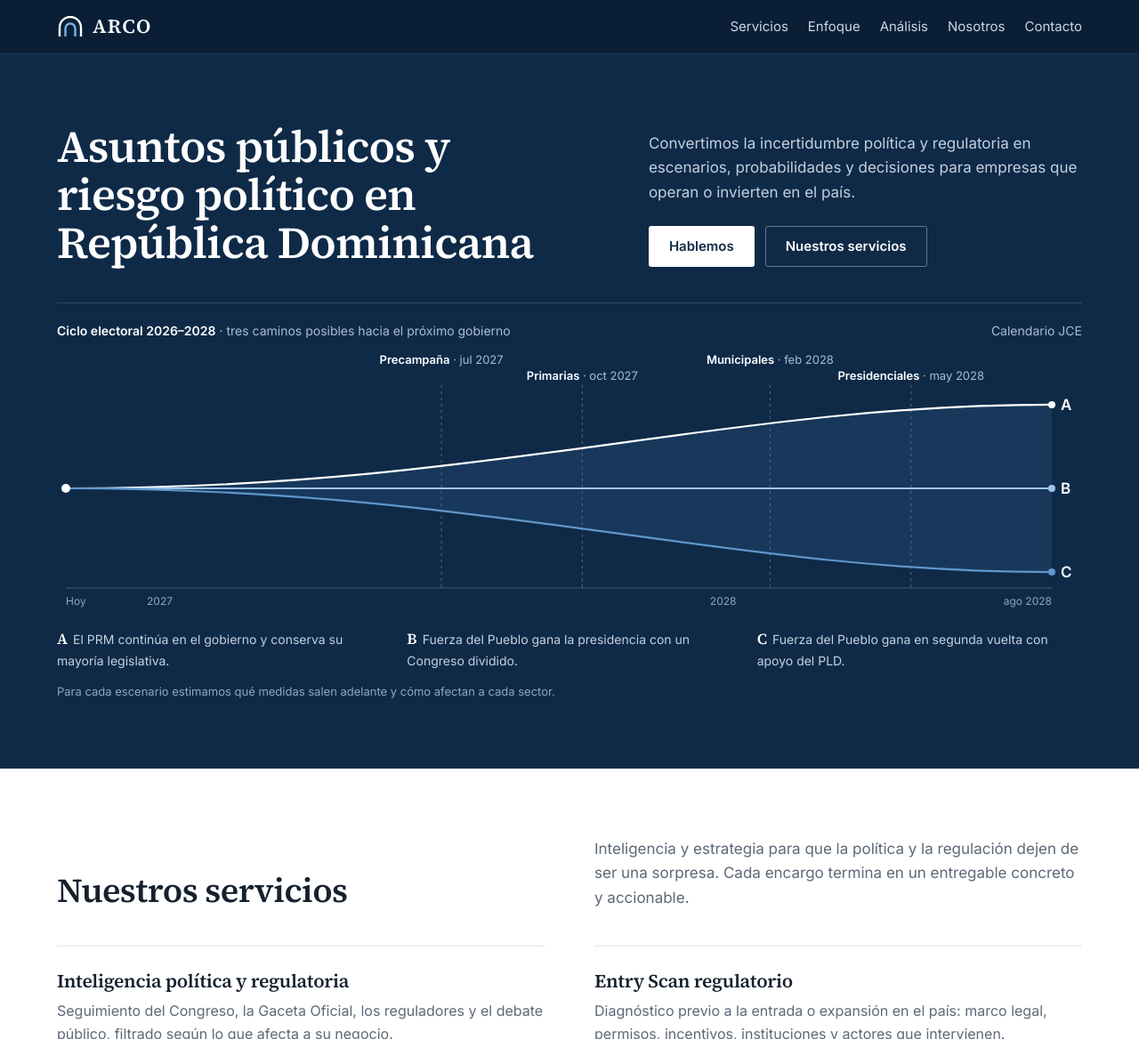
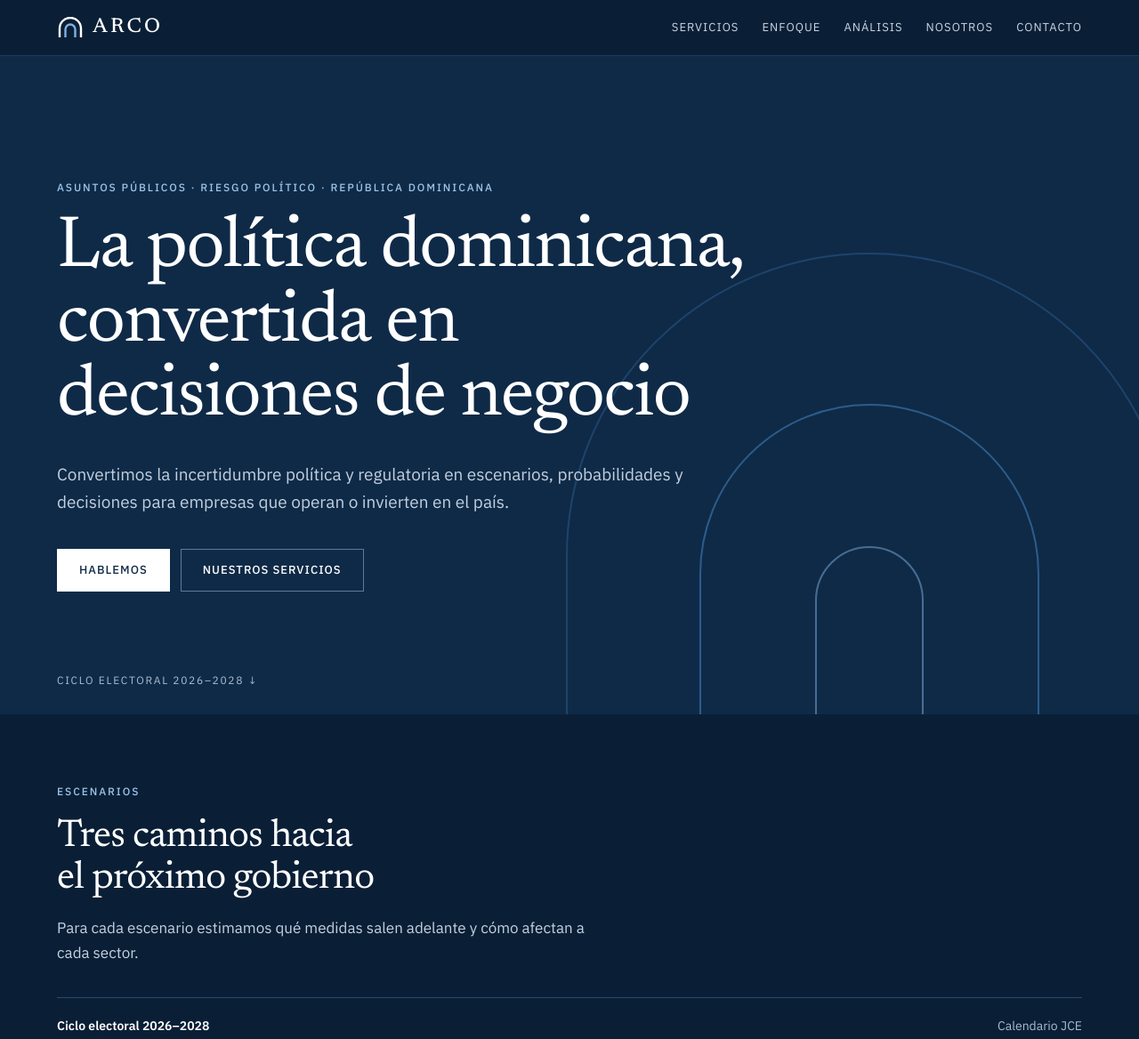
Before and after one commit to marcosmartinezhe-lgtm/arco-web, a plain HTML site: page index.html in a window 1280 px wide. Shown: the top 1168 px of the page at 89% size. Drawn offline with Linux system fonts and the light colour scheme.

Commit message:
Portada a pantalla completa, ciclo electoral en sección propia y nueva tipografía
Co-Authored-By: Claude Opus 5.5 <noreply@anthropic.com>
Claude-Session: https://claude.ai/code/session_0165DkB9PiNQZXa1CRHyZd4z

```diff
--- a/index.html
+++ b/index.html
@@ -7,7 +7,7 @@
 <meta name="description" content="ARCO: asuntos públicos, riesgo político y regulatorio en República Dominicana.">
 <link rel="preconnect" href="https://fonts.googleapis.com">
 <link rel="preconnect" href="https://fonts.gstatic.com" crossorigin>
-<link href="https://fonts.googleapis.com/css2?family=Source+Serif+4:opsz,wght@8..60,500;8..60,600&family=Inter:wght@400;500;600&display=swap" rel="stylesheet">
+<link href="https://fonts.googleapis.com/css2?family=Newsreader:opsz,wght@6..72,400;6..72,500&family=IBM+Plex+Sans:wght@400;500;600&display=swap" rel="stylesheet">
 <style>
 :root{color-scheme:light dark;
 --bg:light-dark(#ffffff,#0c1522);
@@ -23,39 +23,48 @@
 :root[data-theme=dark]{color-scheme:dark}
 *{box-sizing:border-box;min-width:0}
 html{scroll-behavior:smooth;scroll-padding-top:72px}
-body{margin:0;background:var(--bg);color:var(--ink);font:16px/1.6 Inter,system-ui,-apple-system,"Segoe UI",sans-serif;overflow-x:clip}
-h1,h2,h3{font-family:"Source Serif 4",Georgia,serif;font-weight:600;letter-spacing:-.015em;margin:0}
-h1{font-size:clamp(32px,4.4vw,50px);line-height:1.08;text-wrap:balance}
-h2{font-size:clamp(28px,3vw,38px);line-height:1.1;text-wrap:balance}
-h3{font-size:21px;line-height:1.25}
+body{margin:0;background:var(--bg);color:var(--ink);font:16px/1.65 "IBM Plex Sans",system-ui,-apple-system,"Segoe UI",sans-serif;overflow-x:clip}
+h1,h2,h3{font-family:Newsreader,Georgia,serif;font-weight:400;letter-spacing:-.02em;margin:0}
+h1{font-size:clamp(40px,6.4vw,84px);line-height:1.02;text-wrap:balance}
+h2{font-size:clamp(30px,3.4vw,44px);line-height:1.1;text-wrap:balance}
+h3{font-size:23px;line-height:1.25;font-weight:500}
 p{margin:0}
 a{color:inherit}
 .wrap{max-width:1180px;margin:0 auto}
 .band{padding-block:clamp(48px,6vw,88px);padding-inline:max(5vw,16px)}
 .lead{font-size:17px;color:var(--mute);max-width:62ch}
-.btn{display:inline-flex;align-items:center;min-height:46px;padding:0 22px;border-radius:3px;font-weight:600;font-size:15px;text-decoration:none;border:1px solid transparent;cursor:pointer}
+.btn{display:inline-flex;align-items:center;min-height:48px;padding:0 24px;border-radius:0;font-weight:500;font-size:13px;letter-spacing:.08em;text-transform:uppercase;text-decoration:none;border:1px solid transparent;cursor:pointer}
 .btn:focus-visible,input:focus-visible,textarea:focus-visible,nav a:focus-visible{outline:2px solid var(--accent);outline-offset:2px}
 header{position:sticky;top:0;z-index:5;background:var(--navy2);color:#fff;border-bottom:1px solid #1d3a5c}
 .hdr{display:flex;align-items:center;justify-content:space-between;gap:16px;padding:12px max(5vw,16px);flex-wrap:wrap}
-.logo{display:flex;align-items:center;gap:10px;text-decoration:none;font-family:"Source Serif 4",Georgia,serif;font-size:22px;font-weight:600;letter-spacing:.06em}
-nav{display:flex;gap:4px 22px;flex-wrap:wrap;font-size:15px}
+.logo{display:flex;align-items:center;gap:10px;text-decoration:none;font-family:Newsreader,Georgia,serif;font-size:23px;font-weight:500;letter-spacing:.14em}
+nav{display:flex;gap:4px 26px;flex-wrap:wrap;font-size:13px;letter-spacing:.08em;text-transform:uppercase}
 nav a{text-decoration:none;color:#c9d6e4;padding:6px 0}
 nav a:hover{color:#fff}
-.hero{background:var(--navy);color:#fff}
-.hero .lead{color:#c3d1e0}
-.hero-top{display:grid;grid-template-columns:minmax(0,1.25fr) minmax(0,1fr);gap:24px 56px;align-items:end}
+.eyebrow{font-size:12px;letter-spacing:.16em;text-transform:uppercase;color:var(--blue);font-weight:500;margin-bottom:18px}
+.cover{position:relative;background:var(--navy);color:#fff;min-height:calc(100svh - 60px);display:flex;flex-direction:column;justify-content:center;overflow:hidden}
+.cover .eyebrow{color:#9cc4ea}
+.cover .lead{color:#c3d1e0;font-size:19px;margin-top:28px}
+.cover h1{max-width:18ch}
+.cover .wrap{position:relative;z-index:1;width:100%}
+.arch{position:absolute;right:-6vw;bottom:-2px;width:min(62vw,760px);height:auto;opacity:.5;pointer-events:none}
+.cue{position:absolute;left:max(5vw,16px);bottom:28px;z-index:1;font-size:12px;letter-spacing:.14em;text-transform:uppercase;color:#a9bdd2;text-decoration:none}
+.cue:hover{color:#fff}
+.hero{background:var(--navy2);color:#fff}
 .hero-cta{display:flex;flex-wrap:wrap;gap:12px}
 .btn-w{background:#fff;color:var(--navy)}
 .btn-w:hover{background:#e6edf5}
 .btn-o{border-color:#5c7a9c;color:#fff}
 .btn-o:hover{border-color:#fff}
-.chart{margin-top:40px;border-top:1px solid #29496d;padding-top:20px}
+.chart{margin-top:36px;border-top:1px solid #29496d;padding-top:20px}
+.hero h2{max-width:22ch}
+.hero .lead{color:#c3d1e0;margin-top:16px}
 .chart-h{display:flex;justify-content:space-between;flex-wrap:wrap;gap:8px 24px;font-size:14px;color:#a9bdd2}
 .chart-h b{color:#fff;font-weight:600}
 .fig{position:relative;height:300px;margin-top:8px}
 .fig>svg{position:absolute;inset:0;width:100%;height:100%}
 .legend{display:grid;grid-template-columns:repeat(3,minmax(0,1fr));gap:12px 28px;margin-top:14px;font-size:14px;color:#c3d1e0}
-.legend b{color:#fff;font-family:"Source Serif 4",Georgia,serif;font-size:17px;margin-right:6px}
+.legend b{color:#fff;font-family:Newsreader,Georgia,serif;font-size:20px;font-weight:500;margin-right:6px}
 .note{font-size:13px;color:#8fa6bf;margin-top:12px}
 .sec-h{display:grid;grid-template-columns:minmax(0,1fr) minmax(0,1fr);gap:16px 56px;align-items:end;margin-bottom:40px}
 .svc{display:grid;grid-template-columns:repeat(2,minmax(0,1fr));gap:0 56px}
@@ -67,7 +76,7 @@ nav a:hover{color:#fff}
 .app{display:grid;grid-template-columns:minmax(0,.9fr) minmax(0,1.4fr);gap:32px 64px}
 .app ul{list-style:none;margin:0;padding:0}
 .app li{display:grid;grid-template-columns:minmax(0,13em) minmax(0,1fr);gap:4px 24px;padding:20px 0;border-top:1px solid var(--line)}
-.app li strong{font-family:"Source Serif 4",Georgia,serif;font-size:19px;font-weight:600}
+.app li strong{font-family:Newsreader,Georgia,serif;font-size:21px;font-weight:500}
 .app li span{color:var(--mute)}
 .sectors{display:flex;flex-wrap:wrap;gap:8px;margin-top:28px}
 .sectors span{border:1px solid var(--line);background:var(--bg);padding:7px 14px;border-radius:3px;font-size:14px}
@@ -91,7 +100,7 @@ nav a:hover{color:#fff}
 form{display:grid;grid-template-columns:repeat(2,minmax(0,1fr));gap:14px}
 label{display:grid;gap:6px;font-size:14px;color:#c3d1e0}
 label.full{grid-column:1/-1}
-input,textarea{font:16px Inter,system-ui,sans-serif;padding:11px 12px;border:1px solid #3a5a7e;background:#0b2240;color:#fff;border-radius:3px;width:100%}
+input,textarea{font:16px "IBM Plex Sans",system-ui,sans-serif;padding:11px 12px;border:1px solid #3a5a7e;background:#0b2240;color:#fff;border-radius:3px;width:100%}
 textarea{min-height:120px;resize:vertical}
 form .btn{grid-column:1/-1;justify-self:start}
 #status{grid-column:1/-1;font-size:14px;color:#a9d0f5;min-height:1.2em}
@@ -99,10 +108,11 @@ footer{background:var(--navy2);color:#9fb3c8;font-size:14px}
 .foot{display:flex;flex-wrap:wrap;justify-content:space-between;gap:12px 32px;padding:28px max(5vw,16px)}
 .foot nav a{color:#9fb3c8}
 @media(max-width:860px){
-.hero-top,.sec-h,.app,.about,.cgrid{grid-template-columns:minmax(0,1fr)}
+.sec-h,.app,.about,.cgrid{grid-template-columns:minmax(0,1fr)}
 .pubs{grid-template-columns:minmax(0,1fr)}
 }
 @media(max-width:600px){
+.arch{width:110vw;right:-30vw;opacity:.3}
 .svc{grid-template-columns:minmax(0,1fr)}
 .app li{grid-template-columns:minmax(0,1fr)}
 .legend{grid-template-columns:minmax(0,1fr)}
@@ -133,30 +143,34 @@ nav{font-size:14px;gap:2px 16px}
 </header>
 
 <main>
-<section class="band hero" id="inicio">
+<section class="band cover" id="inicio">
+  <svg class="arch" viewBox="0 0 760 560" aria-hidden="true"><path d="M40 560V380a340 340 0 0 1 680 0v180" fill="none" stroke="#2c5e91" stroke-width="2"/><path d="M190 560V400a190 190 0 0 1 380 0v160" fill="none" stroke="#4a8fd0" stroke-width="2"/><path d="M320 560V430a60 60 0 0 1 120 0v130" fill="none" stroke="#7fb0e0" stroke-width="2"/></svg>
   <div class="wrap">
-    <div class="hero-top">
-      <div>
-        <h1>Asuntos públicos y riesgo político en República Dominicana</h1>
-      </div>
-      <div>
-        <p class="lead">Convertimos la incertidumbre política y regulatoria en escenarios, probabilidades y decisiones para empresas que operan o invierten en el país.</p>
-        <div class="hero-cta" style="margin-top:24px">
-          <a class="btn btn-w" href="#contacto">Hablemos</a>
-          <a class="btn btn-o" href="#servicios">Nuestros servicios</a>
-        </div>
-      </div>
+    <p class="eyebrow">Asuntos públicos · Riesgo político · República Dominicana</p>
+    <h1>La política dominicana, convertida en decisiones de negocio</h1>
+    <p class="lead">Convertimos la incertidumbre política y regulatoria en escenarios, probabilidades y decisiones para empresas que operan o invierten en el país.</p>
+    <div class="hero-cta" style="margin-top:36px">
+      <a class="btn btn-w" href="#contacto">Hablemos</a>
+      <a class="btn btn-o" href="#servicios">Nuestros servicios</a>
     </div>
+  </div>
+  <a class="cue" href="#ciclo">Ciclo electoral 2026–2028 ↓</a>
+</section>
 
+<section class="band hero" id="ciclo">
+  <div class="wrap">
+    <p class="eyebrow" style="color:#9cc4ea">Escenarios</p>
+    <h2>Tres caminos hacia el próximo gobierno</h2>
+    <p class="lead">Para cada escenario estimamos qué medidas salen adelante y cómo afectan a cada sector.</p>
     <div class="chart" aria-label="Ciclo electoral 2026 a 2028 con tres escenarios">
-      <div class="chart-h"><span><b>Ciclo electoral 2026–2028</b> · tres caminos posibles hacia el próximo gobierno</span><span>Calendario JCE</span></div>
+      <div class="chart-h"><span><b>Ciclo electoral 2026–2028</b></span><span>Calendario JCE</span></div>
       <div class="fig" id="fig"><svg id="fan" role="img" aria-label="Línea de tiempo desde hoy hasta agosto de 2028 con precampaña, primarias, elecciones municipales y presidenciales, y un abanico de tres escenarios"></svg></div>
       <div class="legend">
         <div><b>A</b>El PRM continúa en el gobierno y conserva su mayoría legislativa.</div>
         <div><b>B</b>Fuerza del Pueblo gana la presidencia con un Congreso dividido.</div>
         <div><b>C</b>Fuerza del Pueblo gana en segunda vuelta con apoyo del PLD.</div>
       </div>
-      <p class="note">Para cada escenario estimamos qué medidas salen adelante y cómo afectan a cada sector.</p>
+      <p class="note">Fechas según el calendario electoral de la JCE.</p>
     </div>
   </div>
 </section>
@@ -340,7 +354,7 @@ nav{font-size:14px;gap:2px 16px}
     });
     h += '</g>';
     ['A', 'B', 'C'].forEach((n, i) => {
-      h += `<circle cx="${x1}" cy="${ends[i]}" r="4" fill="${cols[i]}"/><text x="${x1 + 10}" y="${ends[i] + 6}" fill="#ffffff" font-size="17" font-family="Source Serif 4, Georgia, serif" font-weight="600">${n}</text>`;
+      h += `<circle cx="${x1}" cy="${ends[i]}" r="4" fill="${cols[i]}"/><text x="${x1 + 10}" y="${ends[i] + 6}" fill="#ffffff" font-size="19" font-family="Newsreader, Georgia, serif" font-weight="500">${n}</text>`;
     });
     h += `<circle cx="${x0}" cy="${y0}" r="5" fill="#ffffff"/>`;
     s.innerHTML = h;
```
